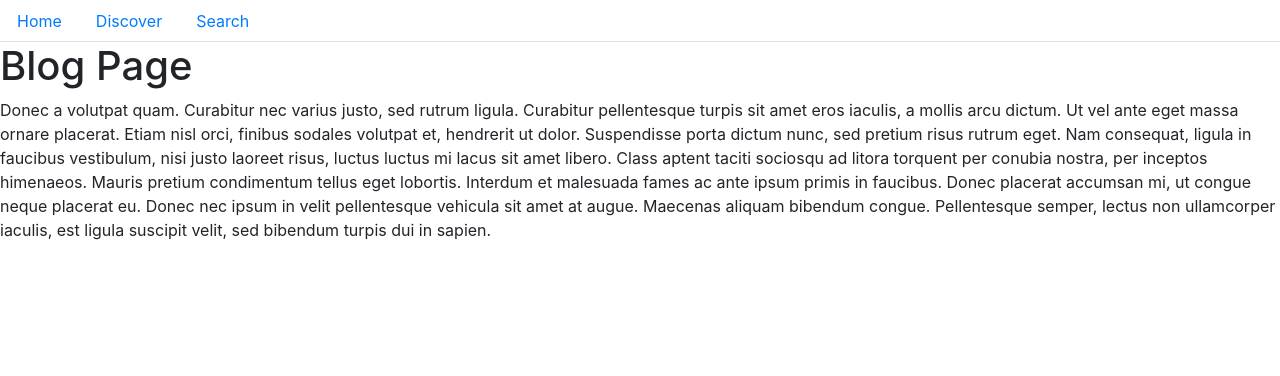
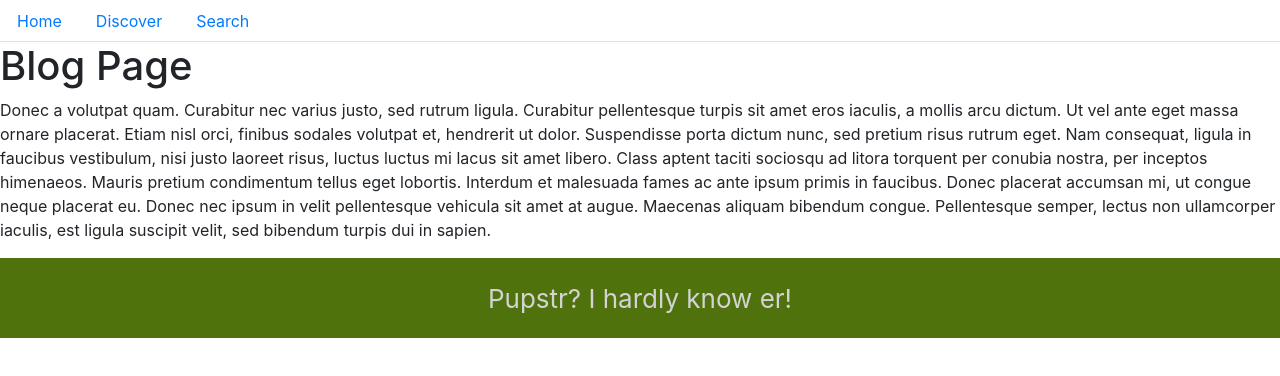
Before and after one commit to Pungry/pupstr, a React (Create React App) app: page /discover in a window 1280 px wide. Shown: the top 376 px of the page. Built offline with nearby package versions, Linux system fonts and the light colour scheme.

Commit message:
updated styling

```diff
--- a/public/index.html
+++ b/public/index.html
@@ -2,7 +2,7 @@
 <html lang="en">
   <head>
     <meta charset="utf-8" />
-    <link rel="icon" href="%PUBLIC_URL%/favicon.ico" />
+    <!-- <link rel="icon" href="%PUBLIC_URL%/favicon.ico" /> -->
     <meta name="viewport" content="width=device-width, initial-scale=1" />
     <meta name="theme-color" content="#000000" />
     <meta
@@ -30,6 +30,7 @@
     rel="stylesheet"
   />
   <link rel="stylesheet" href="https://stackpath.bootstrapcdn.com/bootstrap/4.5.2/css/bootstrap.min.css">
+  <link rel="shortcut icon" href="pupster.png" type="image/x-icon">
   </head>
   <body>
     <noscript>You need to enable JavaScript to run this app.</noscript>
--- a/src/App.css
+++ b/src/App.css
@@ -1,5 +1,16 @@
 .App {
   text-align: center;
+}
+
+footer {
+  background: rgb(79, 114, 13);
+  color: lightgrey;
+  display: flex;
+  flex-direction: column;
+  align-items: center;
+  justify-content: center;
+  font-size: calc(10px + 2vmin);
+  min-height: 10vh;
 }
 
 .App-logo {
--- a/src/App.js
+++ b/src/App.js
@@ -1,10 +1,10 @@
-import logo from './logo.svg';
 import React from "react";
 import { BrowserRouter as Router, Route } from "react-router-dom";
 import NavTabs from "./components/NavTabs";
 import Home from "./components/pages/Home";
 import Search from "./components/pages/Search";
 import Discover from "./components/pages/Discover";
+import Footer from "./components/pages/Footer"
 import './App.css';
 
 function App() {
@@ -16,6 +16,7 @@ function App() {
         <Route exact path="/search" component={Search} />
         <Route exact path="/discover" component={Discover} />
       </div>
+        <Footer />
     </Router>
   );
 }
--- /dev/null
+++ b/src/components/pages/Footer.js
@@ -0,0 +1,9 @@
+import React from 'react'
+
+export default function Footer() {
+    return (
+        <div>
+            <footer>Pupstr? I hardly know er!</footer>
+        </div>
+    )
+}
```
Also changed, not shown: public/pupster.png (added).
